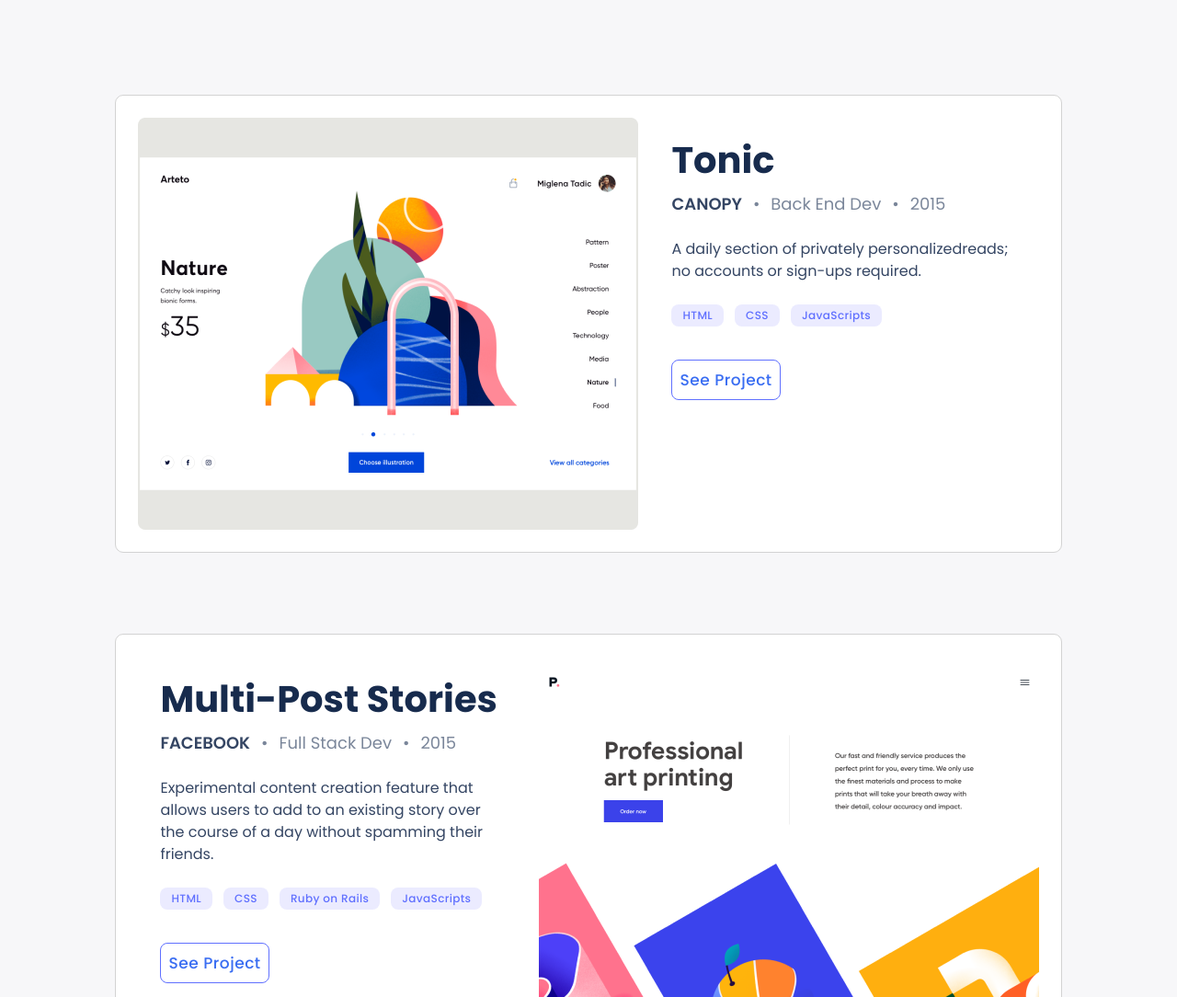
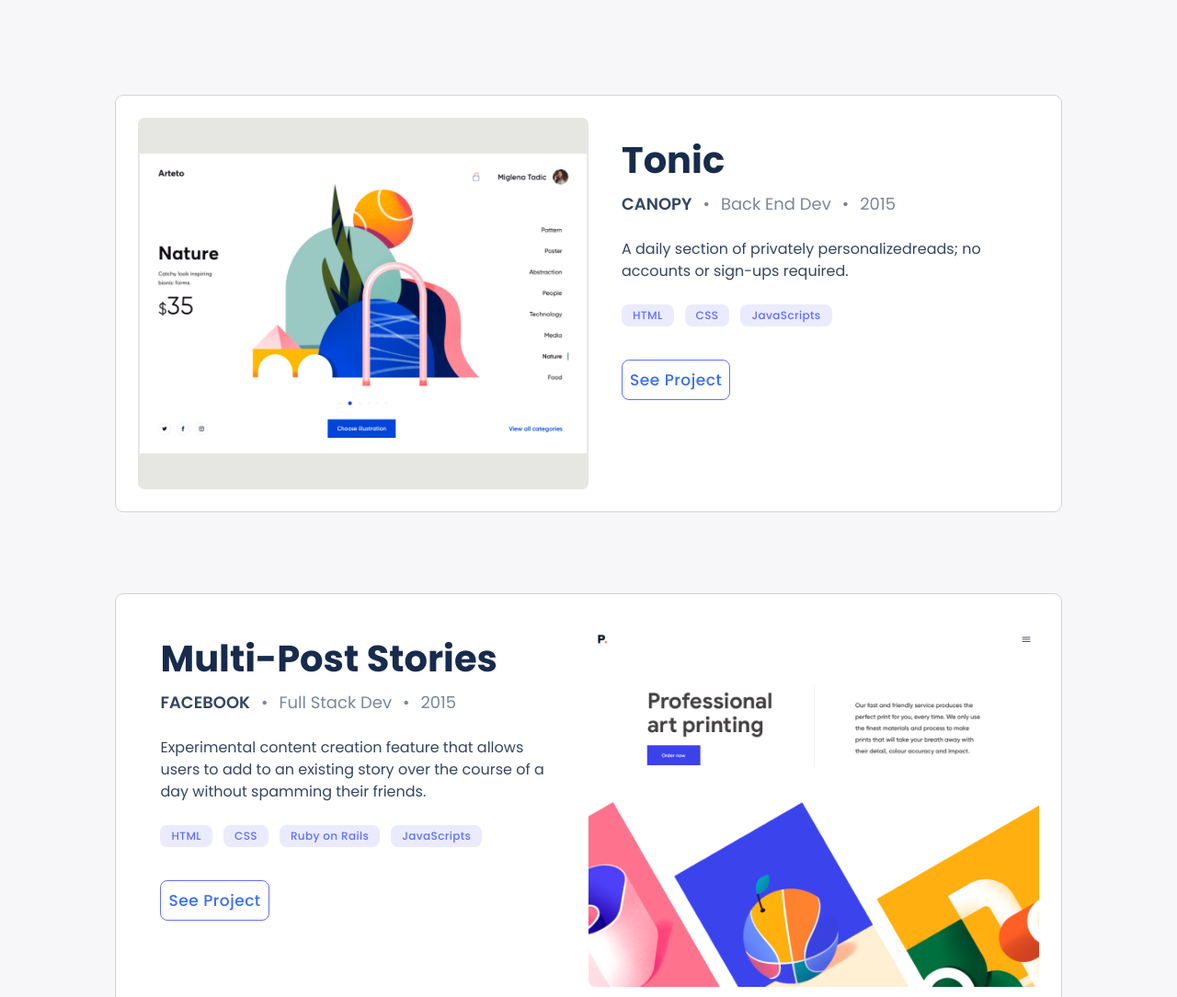
Before and after one commit to httpsyaseen/Portfolio, a website: page index.html in a window 1280 px wide. Shown: the part 860-1944 px from the top of the page at 92% size. Drawn offline with Linux system fonts and the light colour scheme.

Commit message:
modify image css

```diff
--- a/style.css
+++ b/style.css
@@ -48,6 +48,10 @@
   background-size: cover;
   background-color: white;
   border-radius: 0 0 0 80px;
+}
+
+.portfolio-snapshot {
+  width: 100%;
 }
 
 .intro {
@@ -416,7 +420,7 @@
     padding: 221px 19% 289px 19%;
     background-image: url("./assets/desktop/Header\ bg.svg");
     background-repeat: no-repeat;
-    background-size: cover;
+    background-size: contain;
     background-position: center;
   }
 
@@ -519,4 +523,10 @@
   .get-in-touch {
     align-self: center;
   }
+
+  .portfolio-snapshot {
+    flex: 1;
+    width: 50%;
+    object-fit: contain;
+  }
 }
```
